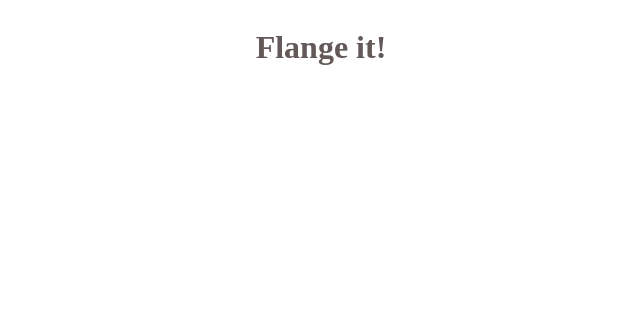
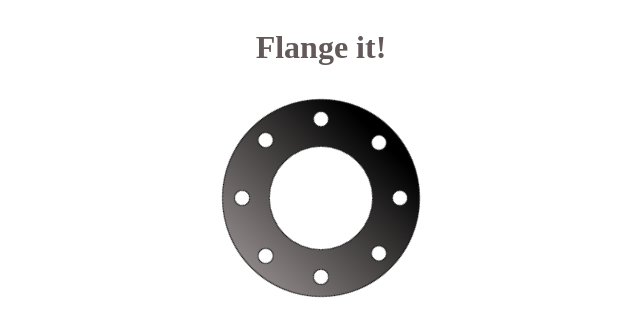
Before and after one commit to jprymak/flange-it, a React (Create React App) app: page / in a window 1280 px wide. Shown: the top 336 px of the page, without its empty margins (319-959 px from the left). Built offline with nearby package versions, Linux system fonts and the light colour scheme.

Commit message:
feat: add RotatingFlange component

```diff
--- a/src/components/App.js
+++ b/src/components/App.js
@@ -1,11 +1,11 @@
 import React from 'react';
-
+import RotatingFlange from "./RotatingFlange"
 
 
 function App() {
   return (
     <div className="App">
-
+      <RotatingFlange/>
     </div>
   );
 }
--- /dev/null
+++ b/src/components/RotatingFlange.js
@@ -0,0 +1,19 @@
+import React from "react";
+
+function RotatingFlange(){
+    return(
+        <div className="flange">
+            <div className="flange__inner-diameter"></div>
+            <div className="flange__hole"></div>
+            <div className="flange__hole"></div>
+            <div className="flange__hole"></div>
+            <div className="flange__hole"></div>
+            <div className="flange__hole"></div>
+            <div className="flange__hole"></div>
+            <div className="flange__hole"></div>
+            <div className="flange__hole"></div>
+        </div>
+    )
+}
+
+export default RotatingFlange;
--- a/src/scss/main.scss
+++ b/src/scss/main.scss
@@ -1,3 +1,5 @@
+@import "./modules/flange.scss";
+
 html{
     box-sizing:border-box;
   }
@@ -15,6 +17,8 @@ html{
 }
 
 .main{
+    min-height: 100vh;
     display:flex;
-    justify-content: center;
+    align-items: center;
+    flex-direction: column;
 }
--- /dev/null
+++ b/src/scss/modules/flange.scss
@@ -0,0 +1,74 @@
+
+@keyframes rotation {
+
+    from{
+        transform: rotate(0deg) scale(0.9);
+    }
+    to{
+        transform: rotate(360deg) scale(0.9);
+    }
+}
+
+
+.flange {
+    display: flex;
+    justify-content: center;
+    align-items: center;
+    position: relative;
+    width: 220px;
+    height: 220px;
+    border: solid 1px black;
+    background: linear-gradient(90deg, rgba(0,0,0,1) 7%, rgba(139,132,132,1) 100%);
+    border-radius: 50%;
+
+    transform: scale(5);
+    animation: rotation 20s linear infinite;
+
+    &__inner-diameter {
+        width: 116px;
+        height: 116px;
+        border: solid 1px black;
+        border-radius: 50%;
+        background: white;
+    }
+    &__hole {
+        position: absolute;
+        width: 18px;
+        height: 18px;
+        border: solid 1px black;
+        border-radius: 50%;
+        background: white;
+        &:nth-of-type(2) {
+            left: 98px;
+            bottom: 11px;
+        }
+        &:nth-of-type(3) {
+            left: 98px;
+            top: 11px;
+        }
+        &:nth-of-type(4) {
+            left: 11px;
+            top: 98px;
+        }
+        &:nth-of-type(5) {
+            right: 11px;
+            top: 98px;
+        }
+        &:nth-of-type(6) {
+            left: 38px;
+            top: 38px;
+        }
+        &:nth-of-type(7) {
+            right: 38px;
+            bottom: 38px;
+        }
+        &:nth-of-type(8) {
+            right: 38px;
+            top: 38px;
+        }
+        &:nth-of-type(9) {
+            left: 38px;
+            bottom: 38px;
+        }
+    }
+}
```
